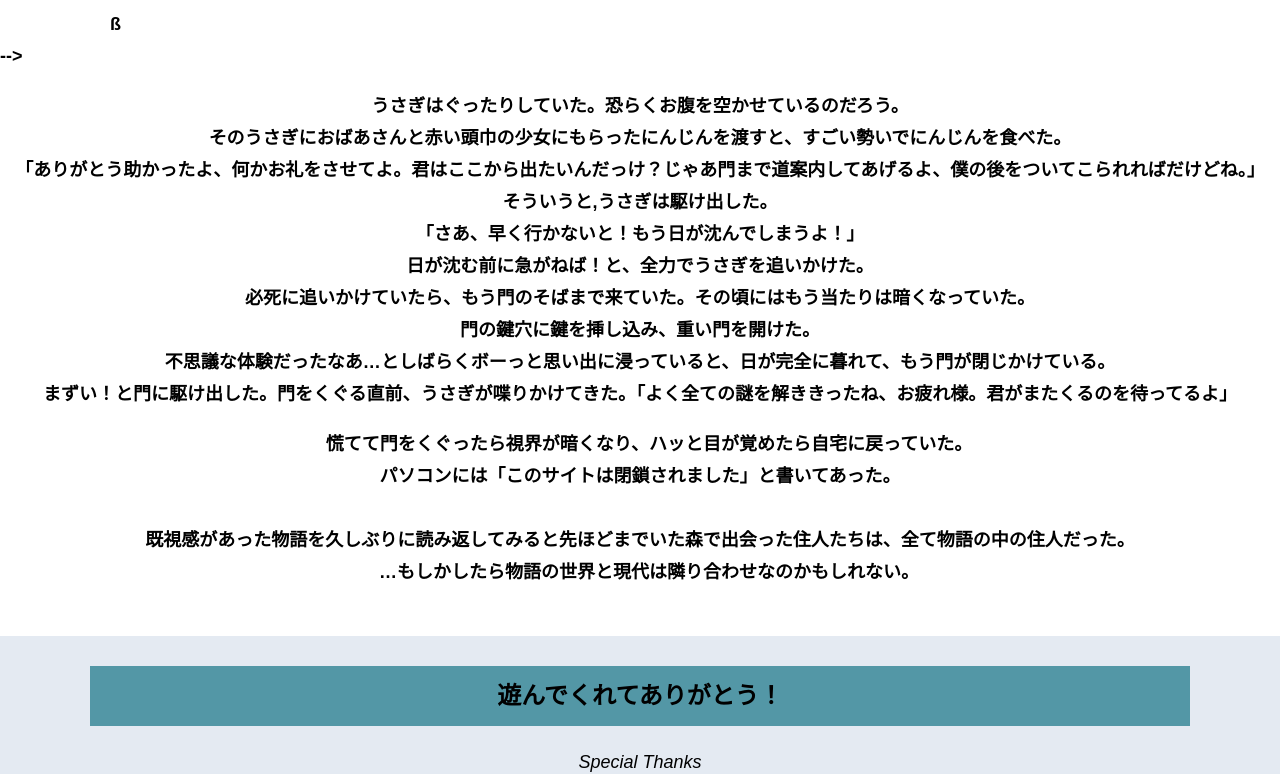
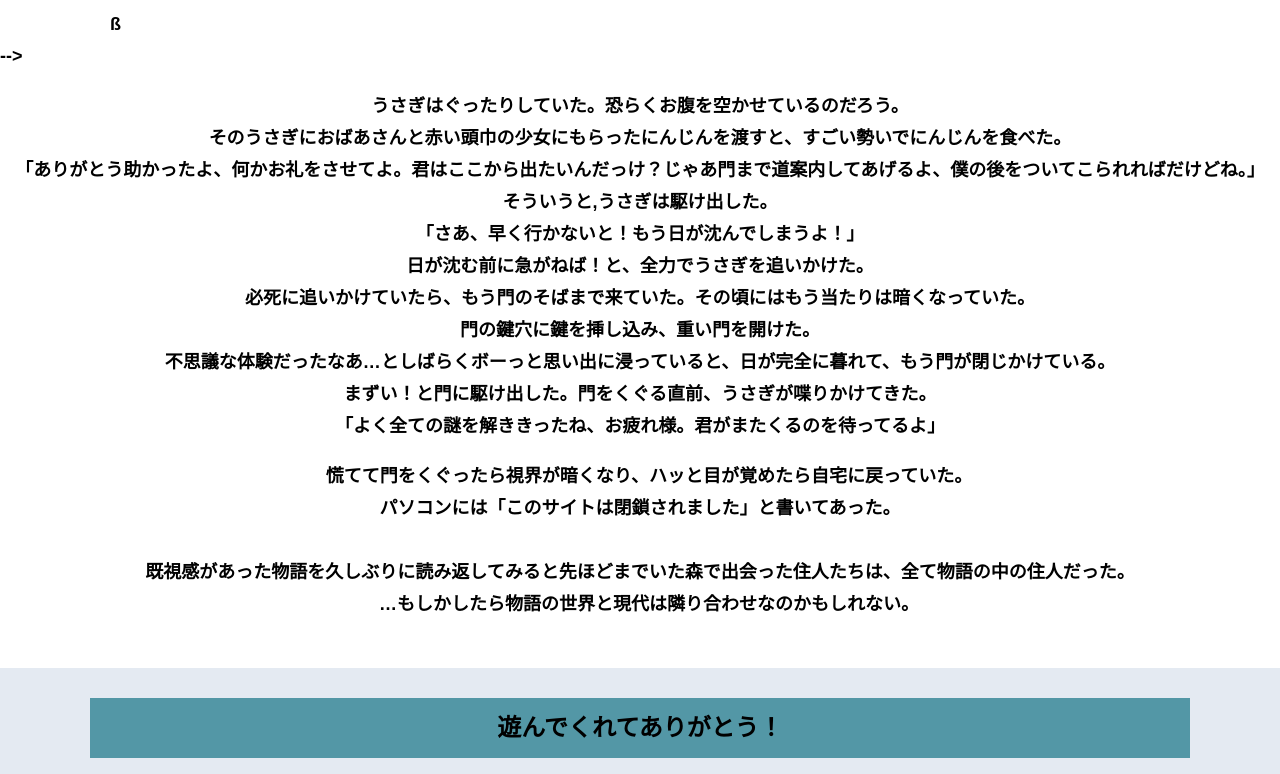
Before and after one commit to ogawakano/alfa-yokohama-A-1-2, a plain HTML site: page final.html in a window 1280 px wide. Shown: the part 1312-2086 px from the top of the page. Drawn offline with Linux system fonts and the light colour scheme.

Commit message:
Update final.html

```diff
--- a/final.html
+++ b/final.html
@@ -43,7 +43,7 @@ Youtube貼り付けここまで-->
           ß
       </div>
          -->
-        <p class="text-center">うさぎはぐったりしていた。恐らくお腹を空かせているのだろう。<br>そのうさぎにおばあさんと赤い頭巾の少女にもらったにんじんを渡すと、すごい勢いでにんじんを食べた。<br>「ありがとう助かったよ、何かお礼をさせてよ。君はここから出たいんだっけ？じゃあ門まで道案内してあげるよ、僕の後をついてこられればだけどね。」<br>そういうと,うさぎは駆け出した。<br>「さあ、早く行かないと！もう日が沈んでしまうよ！」<br>日が沈む前に急がねば！と、全力でうさぎを追いかけた。<br>必死に追いかけていたら、もう門のそばまで来ていた。その頃にはもう当たりは暗くなっていた。<br>門の鍵穴に鍵を挿し込み、重い門を開けた。<br>不思議な体験だったなあ…としばらくボーっと思い出に浸っていると、日が完全に暮れて、もう門が閉じかけている。<br>まずい！と門に駆け出した。門をくぐる直前、うさぎが喋りかけてきた。「よく全ての謎を解ききったね、お疲れ様。君がまたくるのを待ってるよ」</p>
+        <p class="text-center">うさぎはぐったりしていた。恐らくお腹を空かせているのだろう。<br>そのうさぎにおばあさんと赤い頭巾の少女にもらったにんじんを渡すと、すごい勢いでにんじんを食べた。<br>「ありがとう助かったよ、何かお礼をさせてよ。君はここから出たいんだっけ？じゃあ門まで道案内してあげるよ、僕の後をついてこられればだけどね。」<br>そういうと,うさぎは駆け出した。<br>「さあ、早く行かないと！もう日が沈んでしまうよ！」<br>日が沈む前に急がねば！と、全力でうさぎを追いかけた。<br>必死に追いかけていたら、もう門のそばまで来ていた。その頃にはもう当たりは暗くなっていた。<br>門の鍵穴に鍵を挿し込み、重い門を開けた。<br>不思議な体験だったなあ…としばらくボーっと思い出に浸っていると、日が完全に暮れて、もう門が閉じかけている。<br>まずい！と門に駆け出した。門をくぐる直前、うさぎが喋りかけてきた。<br>「よく全ての謎を解ききったね、お疲れ様。君がまたくるのを待ってるよ」</p>
         <p class="text-center">　慌てて門をくぐったら視界が暗くなり、ハッと目が覚めたら自宅に戻っていた。<br>パソコンには「このサイトは閉鎖されました」と書いてあった。<br><br>既視感があった物語を久しぶりに読み返してみると先ほどまでいた森で出会った住人たちは、全て物語の中の住人だった。<br>　…もしかしたら物語の世界と現代は隣り合わせなのかもしれない。</p>
       </div>
     </section>
```
